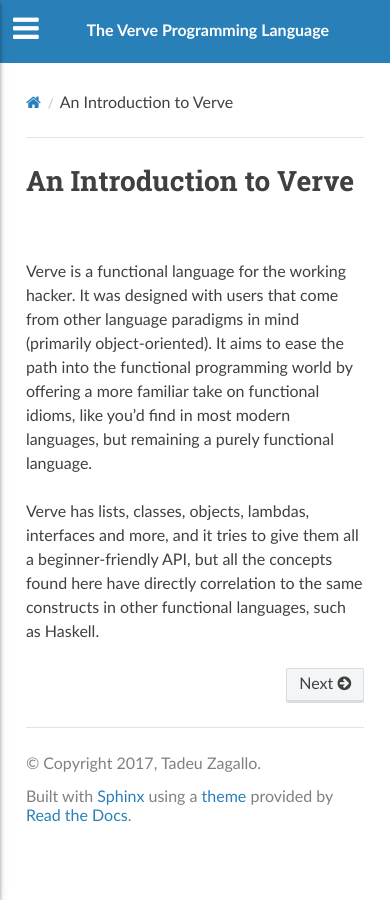
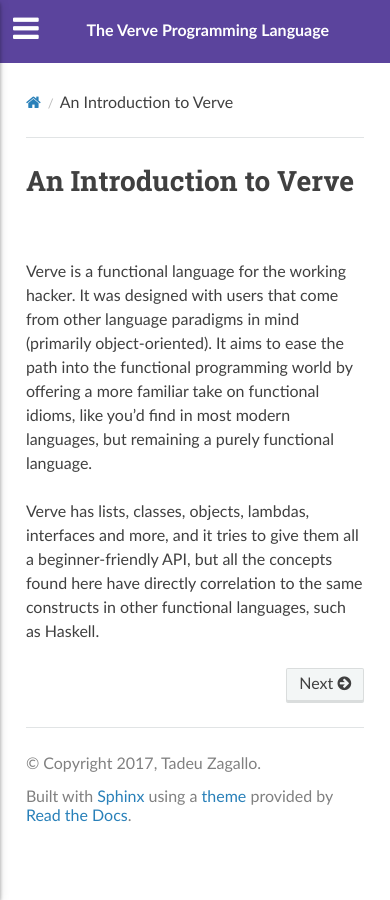
Before and after one commit to tadeuzagallo/verve-lang, a Sphinx documentation site: the page built from docs/index.rst, in a window 390 px wide. Built offline with Sphinx 7.4.7 and the Read the Docs theme 2.0.0, drawn with Linux system fonts in a browser that asks for light colours.

Commit message:
Update logo, logo href and navbar color on mobile

```diff
--- a/docs/_static/style.css
+++ b/docs/_static/style.css
@@ -7,7 +7,7 @@
   box-shadow: 0 4px 5px 0 rgba(0, 0, 0, 0.14), 0 1px 10px 0 rgba(0, 0, 0, 0.12), 0 2px 4px -1px rgba(0, 0, 0, 0.4);
 }
 
-.wy-side-nav-search {
+.wy-side-nav-search, .wy-nav-top {
   background-color: #5B449D;
 }
 
--- a/docs/conf.py
+++ b/docs/conf.py
@@ -163,6 +163,7 @@
     'display_version': False,
     'navigation_depth': 2,
     'logo_only': True,
+    'logo_href': 'https://verve-lang.org',
 }
 
 html_logo = '_static/logo-white.svg'
```
Also changed, not shown: docs/_static/logo-white.svg.
